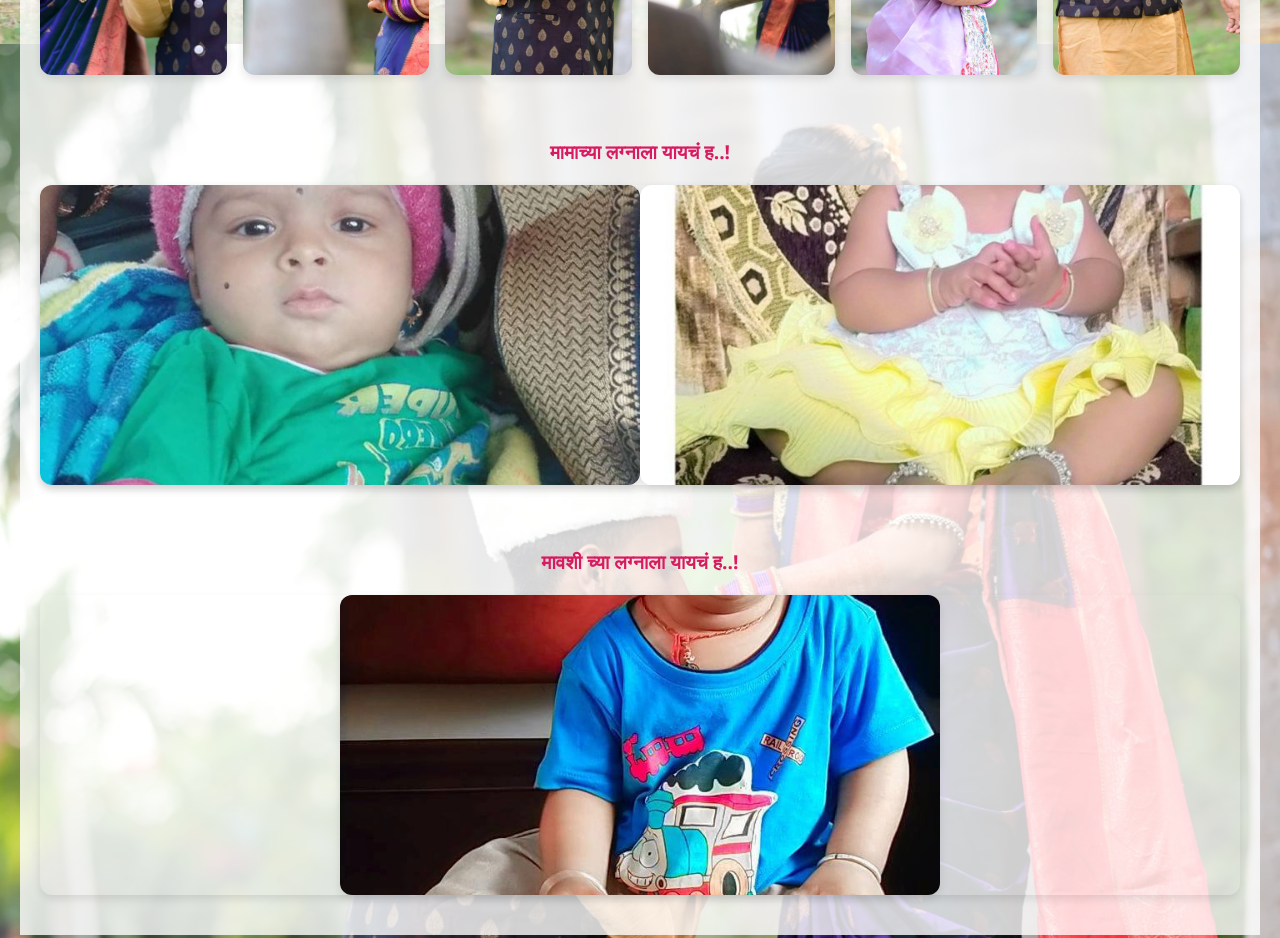
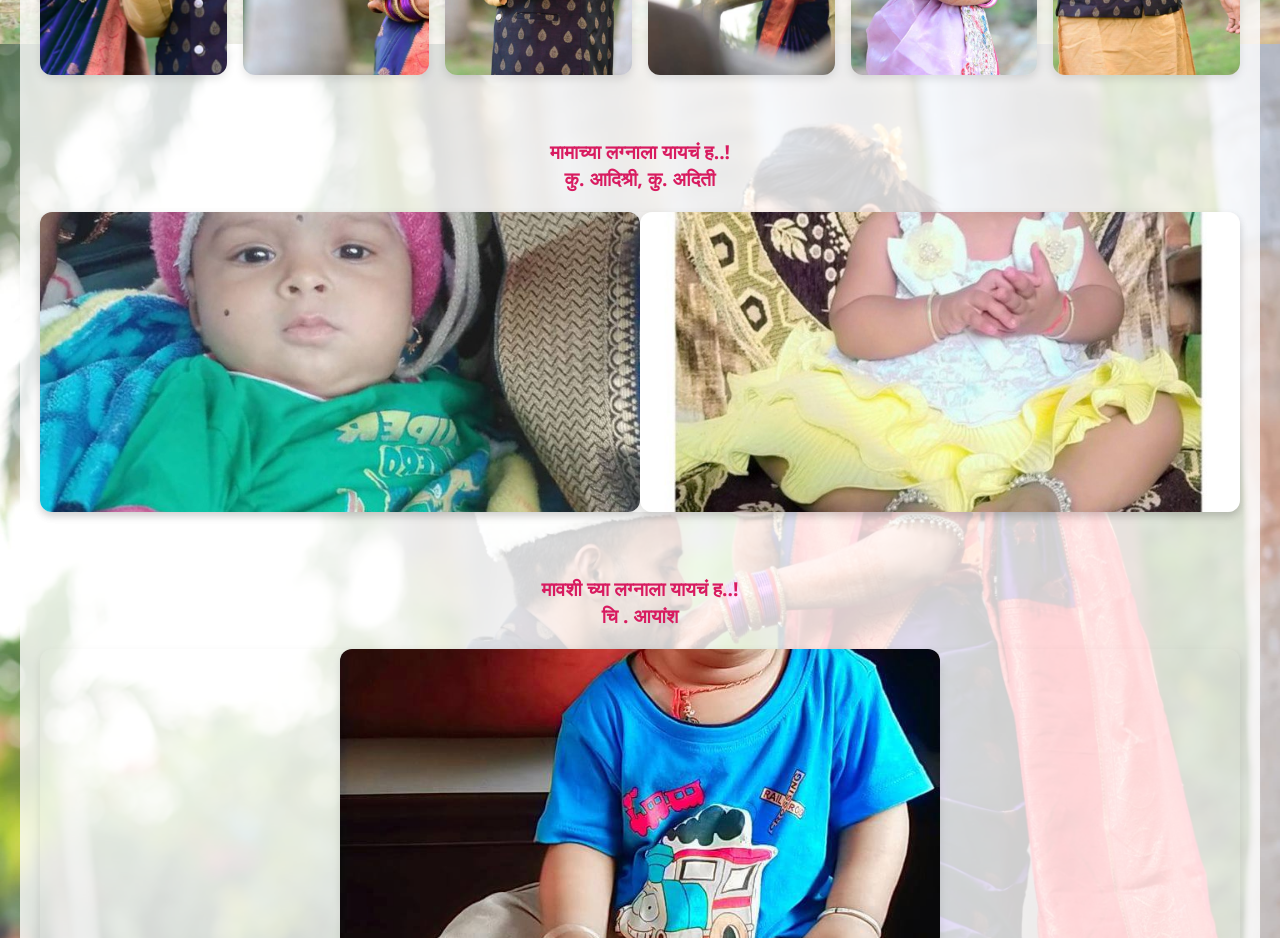
Before and after one commit to dhananjay9199/wedding-invitation, a React (Create React App) app: page / in a window 1280 px wide. Shown: the part 1520-2458 px from the top of the page. Built offline with nearby package versions, Linux system fonts and the light colour scheme.

Commit message:
Update Wedding Invitation Code

```diff
--- a/src/App.js
+++ b/src/App.js
@@ -7,7 +7,9 @@ function App() {
   return (
     <div className="invite-container">
       <h1>You're Invited!</h1>
-      <p className="names">चि. सतीश (Army Clerk) <br/> ❤️ <br/> चि.सौ.कां. मयुरी (M.Com)</p>
+      <p className="names">
+        चि. सतीश (Army Clerk) <br /> ❤️ <br /> चि.सौ.कां. मयुरी (M.Com)
+      </p>
       <p>We’re getting married and would love for you to join us!</p>
 
       <div className="details">
@@ -49,7 +51,9 @@ function App() {
             <tr>
               <td>कै. साहेबराव विट्ठलराव देशमुख यांचे नातू</td>
               <td rowSpan={4} style={{ fontWeight: "bold" }}>
-                यांचा ।। शुभविवाह।।
+                यांचा
+                <br />
+                ।। शुभविवाह।।
               </td>
               <td>कै. कैलासराव त्र्यंबकराव जगताप देशमुख यांची नात</td>
             </tr>
--- a/src/Gallery.js
+++ b/src/Gallery.js
@@ -33,7 +33,7 @@ export default function Gallery() {
       </div>
       <br/>
       <br/>
-      <h3>मामाच्या लग्नाला यायचं ह..!</h3>
+      <h3>मामाच्या लग्नाला यायचं ह..!<br/>कु. आदिश्री, कु. अदिती</h3>
       <div className="gallery-grid-kilbil">
         {mama.map((src, index) => (
           <img key={index} src={src} alt={`memory ${index + 1}`} />
@@ -41,7 +41,7 @@ export default function Gallery() {
       </div>
       <br/>
       <br/>
-      <h3>मावशी च्या लग्नाला यायचं ह..!</h3>
+      <h3>मावशी च्या लग्नाला यायचं ह..!<br/>चि . आयांश</h3>
       <div className="gallery-grid-kilbil">
         {mavshi.map((src, index) => (
           <img key={index} src={src} alt={`memory ${index + 1}`} />
```
